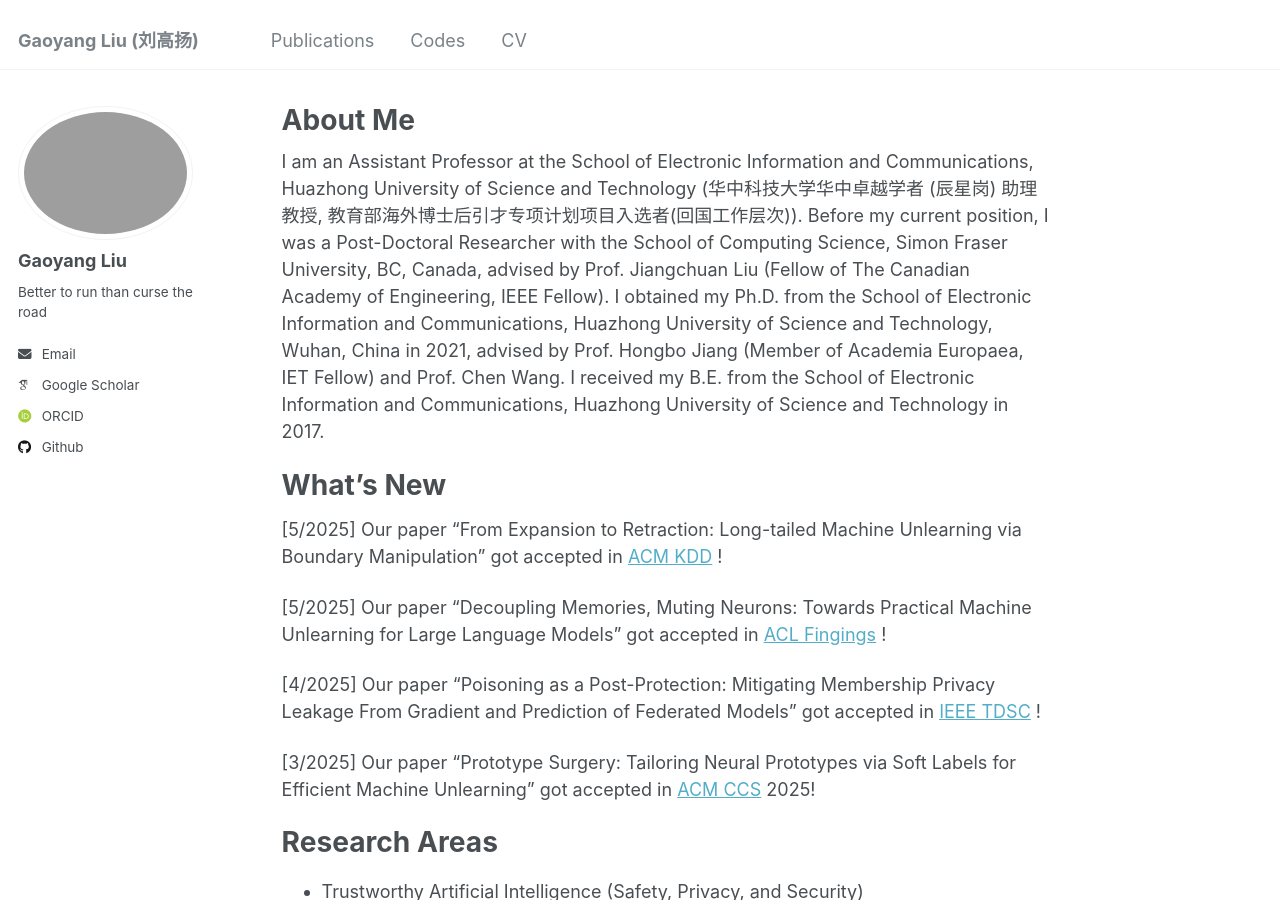
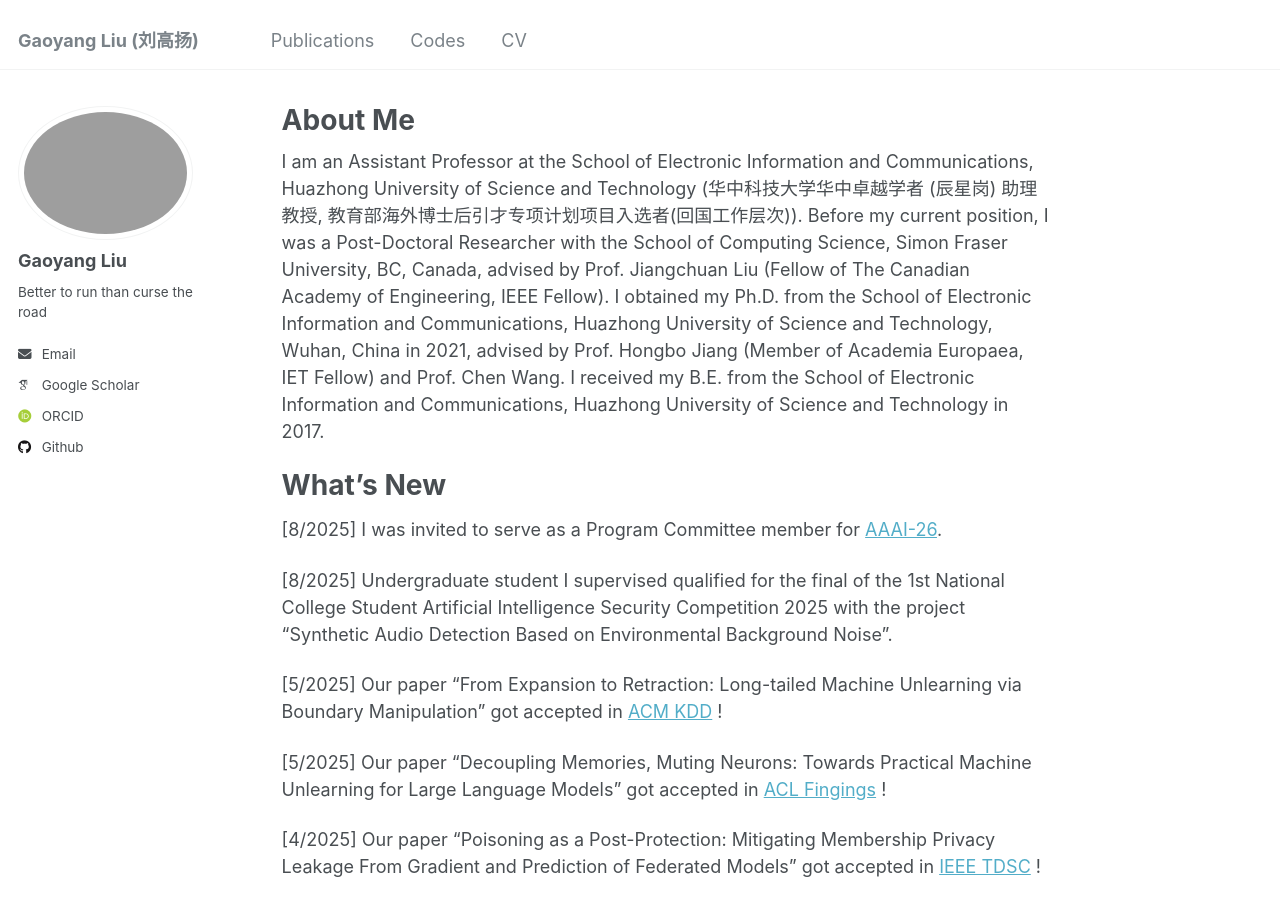
Before and after one commit to gyliu1991/gyliu1991.github.io, a Jekyll site: the page built from _pages/about.md, in a window 1280 px wide and 900 px high. Built offline with Jekyll 4.4.1, drawn with Linux system fonts in a browser that asks for light colours; some web fonts are replaced.

Commit message:
Update about.md

```diff
--- a/_pages/about.md
+++ b/_pages/about.md
@@ -11,6 +11,11 @@ I am an Assistant Professor at the School of Electronic Information and Communic
 
 What’s New
 ====
+[8/2025] I was invited to serve as a Program Committee member for [AAAI-26](https://aaai.org/conference/aaai/aaai-26/).
+
+
+[8/2025] Undergraduate student I supervised qualified for the final of the 1st National College Student Artificial Intelligence Security Competition 2025 with the project “Synthetic Audio Detection Based on Environmental Background Noise”.
+
 [5/2025] Our paper “From Expansion to Retraction: Long-tailed Machine Unlearning via Boundary Manipulation” got accepted in [ACM KDD](https://kdd2025.kdd.org/) !
 
 [5/2025] Our paper “Decoupling Memories, Muting Neurons: Towards Practical Machine Unlearning for Large Language Models” got accepted in [ACL Fingings](https://2025.aclweb.org/) !
```
